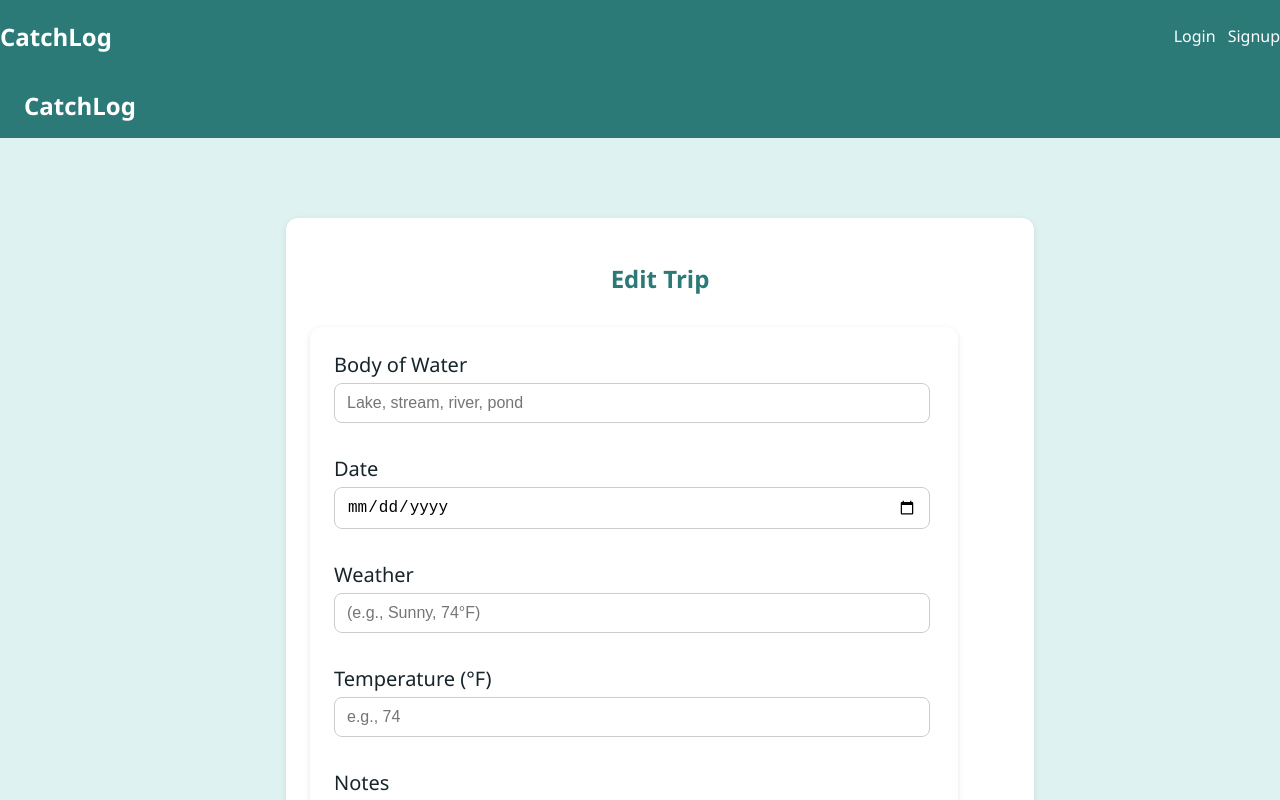
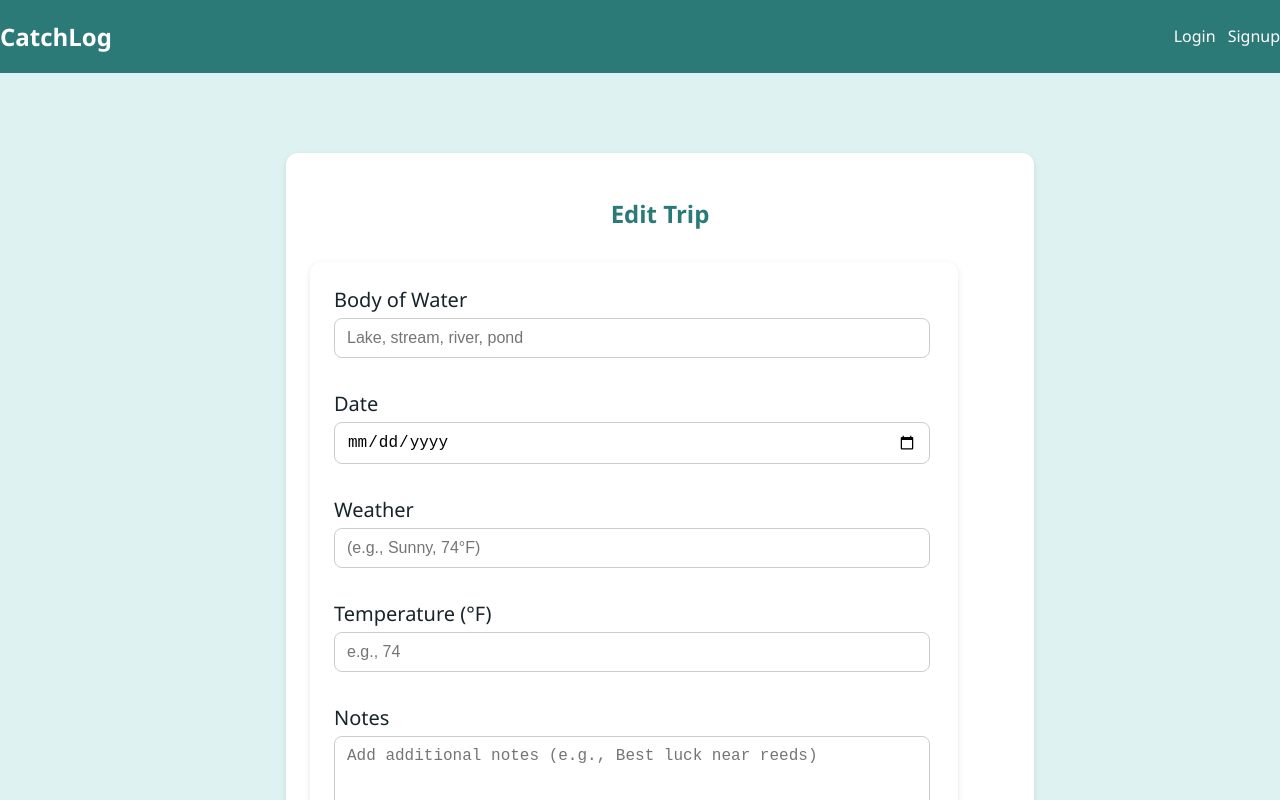
Before and after one commit to Whytebread/ITWEB400, a React (Create React App) app in the folder catchlog/: page /add in a window 1280 px wide. Shown: the top 800 px of the page. Built offline with nearby package versions, Linux system fonts and the light colour scheme; no server answers.

Commit message:
removed header from add/edit page

```diff
--- a/catchlog/src/Pages/AddTrip.jsx
+++ b/catchlog/src/Pages/AddTrip.jsx
@@ -50,20 +50,6 @@ function AddTrip({ onSave, onEdit }) {
     return (
         <div style={{ backgroundColor: "#DEF2F1", minHeight: "100vh" }}>
 
-            <header style={{
-                backgroundColor: "#2B7A78",
-                padding: "16px 24px",
-                color: "white"
-            }}>
-                <h1 style={{
-                    margin: 0,
-                    fontSize: "24px",
-                    fontWeight: "bold"
-                }}>
-                    CatchLog
-                </h1>
-            </header>
-
 
             <div style={{ padding: '40px 20px' }}>
                 <TripForm initialData={initialData} onSubmit={handleTripSubmit} />
```
